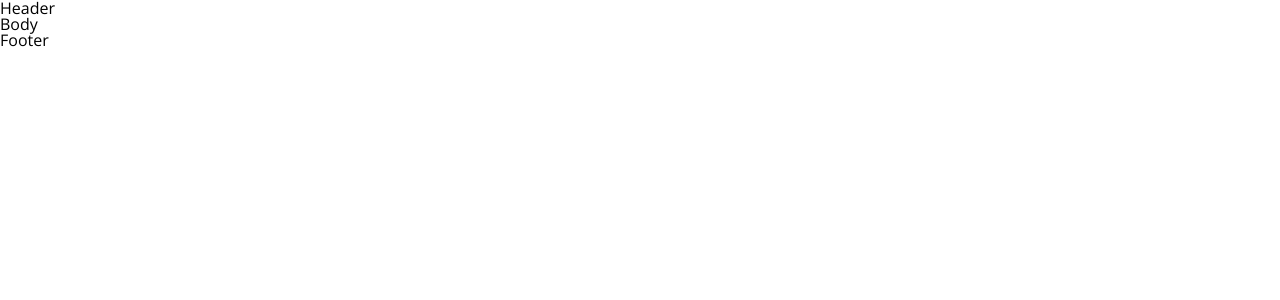
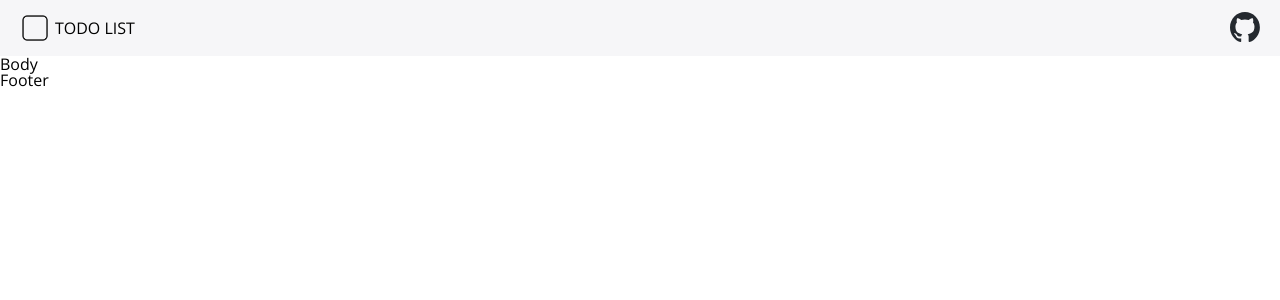
Before and after one commit to personal-learning-projects/vue3-project-todo, a Vue app: page / in a window 1280 px wide. Shown: the top 300 px of the page. Built offline with nearby package versions, Linux system fonts and the light colour scheme.

Commit message:
feature: created HeaderLayout component

```diff
--- a/src/components/HeaderLayout.vue
+++ b/src/components/HeaderLayout.vue
@@ -1,9 +1,77 @@
 <script setup lang="ts">
-
+    function reloadPage() {
+        window.location.reload()
+    }
 </script>
 
 <template>
-    <div>Header</div>
+    <header>
+        <div
+            class="left-side"
+            @click="reloadPage"
+        >
+            <img
+                class="left-side__logo"
+                src="../assets/Todo-Logo.png"
+                alt="Todo List Logo"
+            >
+            <div class="left-side__title">
+                TODO LIST
+            </div>
+        </div>
+        <div class="right-side">
+            <a
+                href="https://github.com/duttdutt"
+                target="_blank"
+                class="right-side__github"
+            >
+                <img
+                    src="../assets/GitHub-Logo.svg"
+                    alt="GitHub Logo"
+                >
+            </a>
+        </div>
+    </header>
 </template>
 
-<style scoped></style>
+<style scoped lang="scss">
+    @import "../styles/variables.scss";
+
+    header {
+        display: flex;
+        justify-content: space-between;
+        align-items: center;
+        height: 7vh;
+        padding: 0px 20px;
+        background-color: #f6f6f8;
+        user-select: none;
+
+        .left-side {
+            display: flex;
+            align-items: center;
+            gap: 5px;
+            cursor: pointer;
+
+            &__logo {
+                width: 30px;
+            }
+        }
+
+        .right-side {
+            display: flex;
+            align-items: center;
+            gap: 20px;
+
+            &__github {
+                &:hover {
+                    opacity: 0.7;
+                    cursor: pointer;
+                }
+
+                img {
+                    width: 30px;
+                }
+            }
+        }
+    }
+</style>
```
